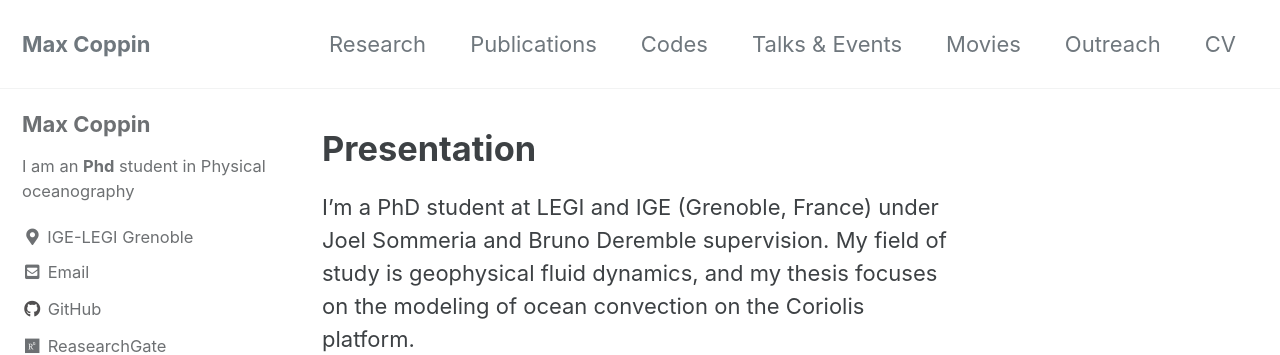
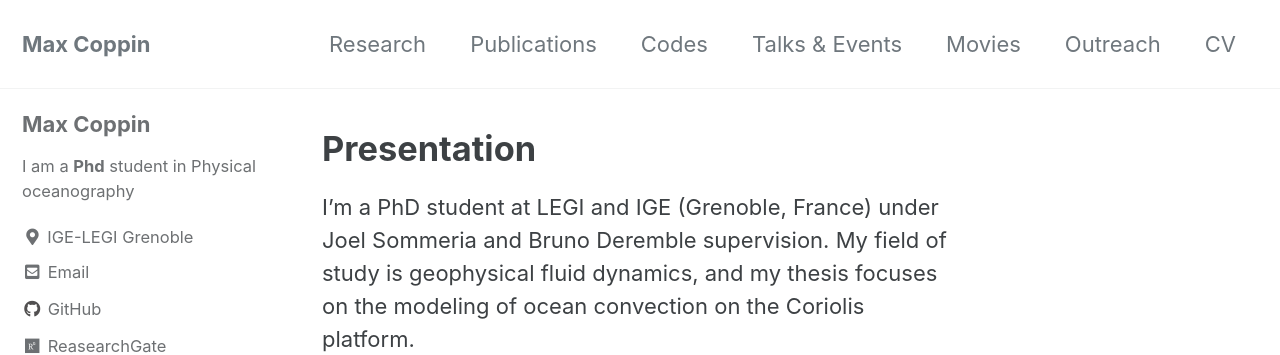
Before and after one commit to Max-Coppin/max-coppin.github.io, a Jekyll site: the page built from index.html, in a window 1280 px wide. Shown: the top 355 px of the page. Built offline with Jekyll 4.4.1, drawn with Linux system fonts in a browser that asks for light colours; cached includes are drawn as plain includes; the list of posts is cut into pages by our own code.

Commit message:
correction

```diff
--- a/_config.yml
+++ b/_config.yml
@@ -106,7 +106,7 @@ analytics:
 author:
   name             : "Max Coppin"
   avatar           : # path of avatar image, e.g. "/assets/images/bio-photo.jpg"
-  bio              : "I am an **Phd** student in Physical oceanography"
+  bio              : "I am a **Phd** student in Physical oceanography"
   location         : "IGE-LEGI Grenoble"
   email            :
   links:
```
Also changed, not shown: 2 other files.
